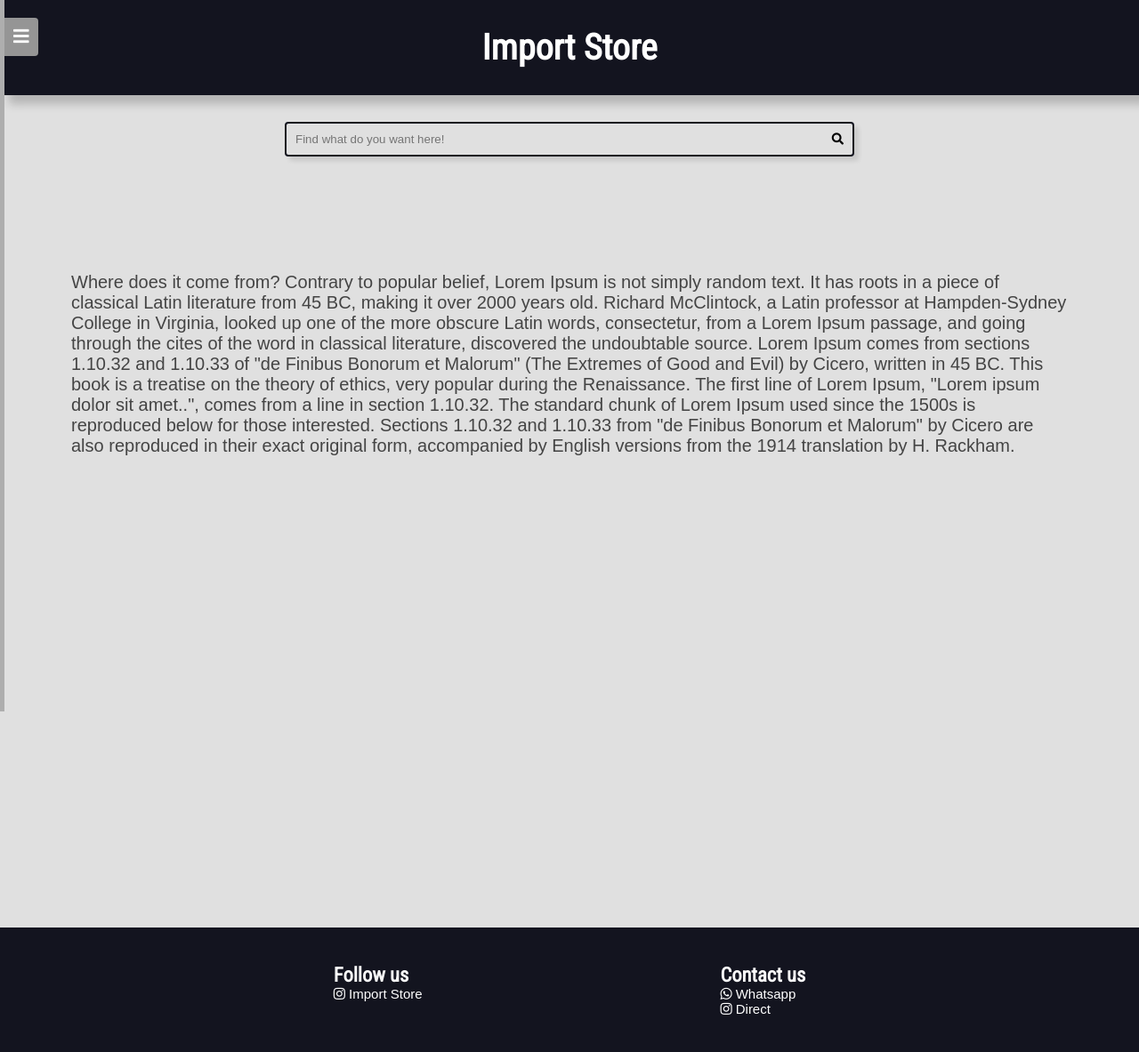
After one commit to FelipeTreis/import_store, a Django app: page /store/about-us/ in a window 1280 px wide. The commit adds this page. Shown: the whole page at 89% size. Run offline with Django 4.2, Linux system fonts and the light colour scheme.

Commit message:
Created about

```diff
--- /dev/null
+++ b/app/templates/app/pages/about.html
@@ -0,0 +1,15 @@
+{% extends 'base.html' %}
+
+{% block title %} {{ title }} {% endblock title %}
+
+{% block content %}
+    <div class="about-text">
+
+        Where does it come from?
+
+        Contrary to popular belief, Lorem Ipsum is not simply random text. It has roots in a piece of classical Latin literature from 45 BC, making it over 2000 years old. Richard McClintock, a Latin professor at Hampden-Sydney College in Virginia, looked up one of the more obscure Latin words, consectetur, from a Lorem Ipsum passage, and going through the cites of the word in classical literature, discovered the undoubtable source. Lorem Ipsum comes from sections 1.10.32 and 1.10.33 of "de Finibus Bonorum et Malorum" (The Extremes of Good and Evil) by Cicero, written in 45 BC. This book is a treatise on the theory of ethics, very popular during the Renaissance. The first line of Lorem Ipsum, "Lorem ipsum dolor sit amet..", comes from a line in section 1.10.32.
+
+        The standard chunk of Lorem Ipsum used since the 1500s is reproduced below for those interested. Sections 1.10.32 and 1.10.33 from "de Finibus Bonorum et Malorum" by Cicero are also reproduced in their exact original form, accompanied by English versions from the 1914 translation by H. Rackham.
+
+    </div>
+{% endblock content %}
--- a/app/templates/app/partials/menu.html
+++ b/app/templates/app/partials/menu.html
@@ -14,6 +14,7 @@
         <a href="{% url 'app:home' %}"><i class="fas fa-store"></i> Home</a>
         <a href="https://wa.me/5567993067281" target="_blank" rel="noreferrer noopener"><i class="fab fa-whatsapp"></i> Whatsapp</a>
         <a href="https://www.instagram.com/felipe_treis/" target="_blank" rel="noreferrer noopener"><i class="fab fa-instagram"></i> Direct</a>
+        <a href="{% url 'app:about' %}"><i class="fas fa-book"></i> About us</a>
       </nav>
     </div>
   </div>
--- a/app/urls.py
+++ b/app/urls.py
@@ -10,4 +10,5 @@ urlpatterns = [
     path('store/category/<int:category_id>/', views.category, name='category'),
     path('store/brand/<int:brand_id>/', views.brand, name='brand'),
     path('store/<int:id>/', views.item, name='item'),
+    path('store/about-us/', views.about, name='about'),
 ]
--- a/app/views.py
+++ b/app/views.py
@@ -55,3 +55,9 @@ def search(request):
         'products': products,
         'additional_url_query': f'&q={search_term}',
     })
+
+
+def about(request):
+    return render(request, 'app/pages/about.html', context={
+        'title': 'About Us',
+    })
--- a/base_static/css/style.css
+++ b/base_static/css/style.css
@@ -348,6 +348,14 @@
     background: rgb(238, 238, 238);
   }
 
+  .about-text {
+    font-size: 20px;
+    padding-top: 10rem;
+    padding-bottom: 50rem;
+    padding-left: 5rem;
+    padding-right: 5rem;
+  }
+
   /* Menu */
   .hidden-text {
     display: none;
```
